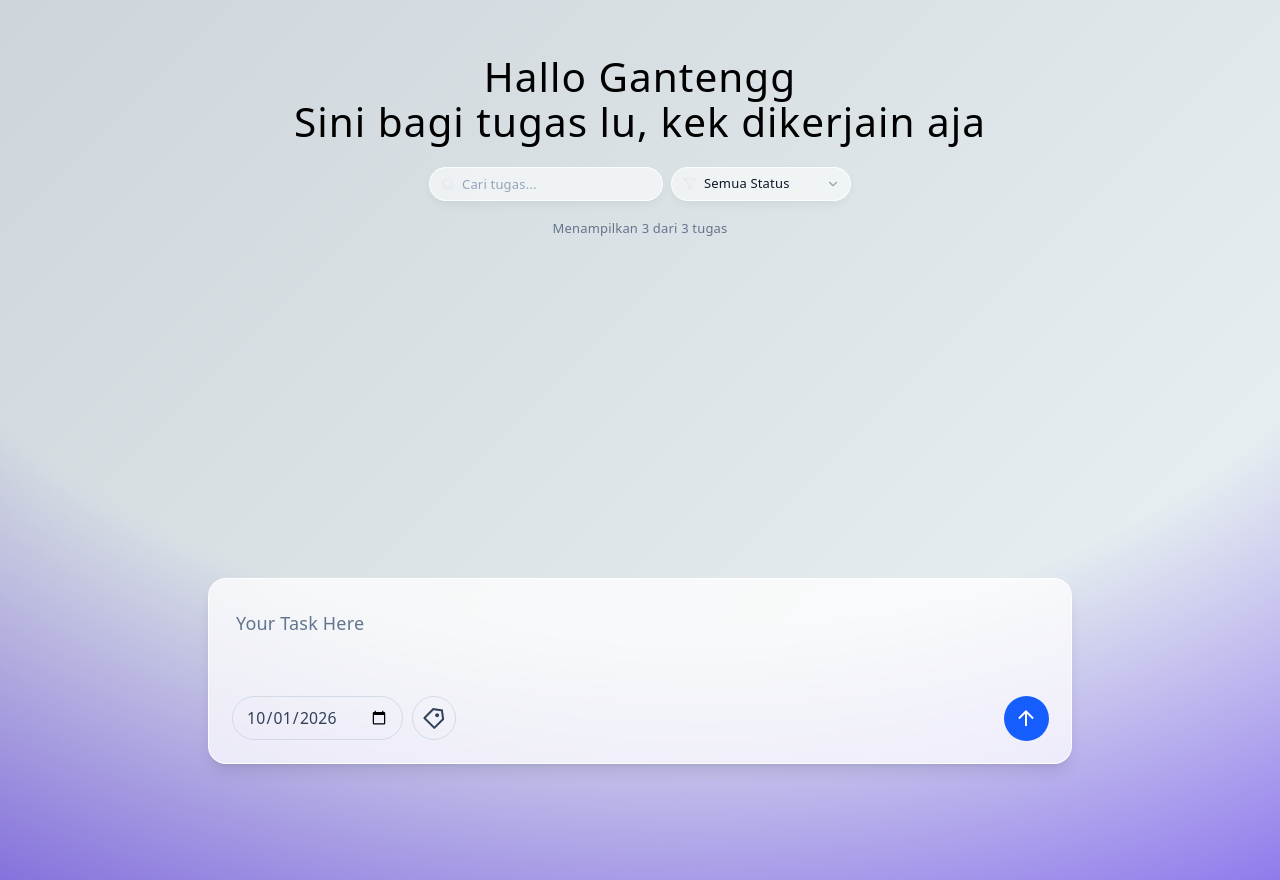
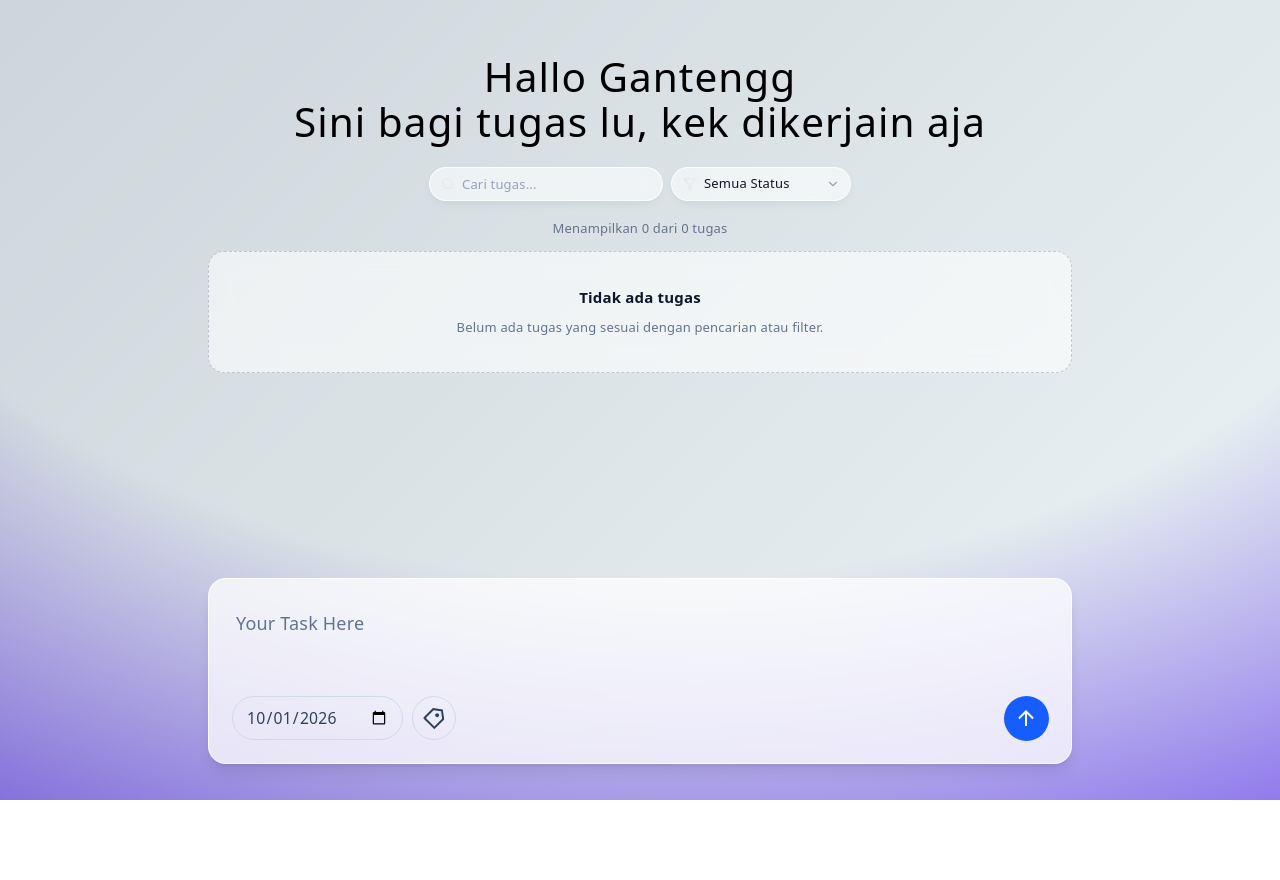
Before and after one commit to abcdavk/task-mate, a React (Vite) app: page / in a window 1280 px wide. After the commit the page ends 800 px from the top, so only its background shows below. Built offline with nearby package versions, Linux system fonts and the light colour scheme.

Commit message:
feat: implement localStorage

```diff
--- a/src/App.jsx
+++ b/src/App.jsx
@@ -4,31 +4,32 @@ import "./styles/tasklist.css"; // [daftar] style bagian daftar tugas
 import TaskForm from "./components/ui/form";
 import { useState } from "react";
 import TaskSection from "./components/ui/taskSection"; // [daftar]
+import { addTask, getTasks } from "./utils/storage";
 
 // [daftar] tiap tugas sekarang punya `id`, dan tgl memakai format YYYY-MM-DD
-const DUMMY_DATA = [
-  {
-    id: 1,
-    judul: "Mengerjakan tugas anu",
-    tgl: "2025-10-02",
-    selesai: false,
-  },
-  {
-    id: 2,
-    judul: "Mengerjakan tugas lain",
-    tgl: "2025-10-03",
-    selesai: false,
-  },
-  {
-    id: 3,
-    judul: "Mengerjakan ppt",
-    tgl: "2025-10-04",
-    selesai: false,
-  },
-];
+// const DUMMY_DATA = [
+//   {
+//     id: 1,
+//     judul: "Mengerjakan tugas anu",
+//     tgl: "2025-10-02",
+//     selesai: false,
+//   },
+//   {
+//     id: 2,
+//     judul: "Mengerjakan tugas lain",
+//     tgl: "2025-10-03",
+//     selesai: false,
+//   },
+//   {
+//     id: 3,
+//     judul: "Mengerjakan ppt",
+//     tgl: "2025-10-04",
+//     selesai: false,
+//   },
+// ];
 
 function App() {
-  const [todo, setTodo] = useState(DUMMY_DATA);
+  const [todo, setTodo] = useState(getTasks());
 
   return (
     <main className="app-shell">
@@ -46,11 +47,19 @@ function App() {
         <TaskSection tasks={todo} setTasks={setTodo} />
 
         <TaskForm
-          onAddTask={(newTask) =>
-            setTodo((currentTodo) => [
-              ...currentTodo,
-              { ...newTask, id: Date.now() },
-            ])
+          onAddTask={(newTask) =>{
+              const task = {
+                ...newTask,
+                id: Date.now(),
+              };
+
+              setTodo((currentTodo) => [
+                ...currentTodo,
+                task,
+              ]);
+
+              addTask(task);
+            }
           }
         />
       </section>
--- a/src/components/ui/taskSection.jsx
+++ b/src/components/ui/taskSection.jsx
@@ -2,6 +2,7 @@ import { useState } from "react";
 import FilterBar from "./filterBar";
 import TaskList from "./taskList";
 import ConfirmDialog from "./confirmDialog";
+import { editTask, removeTask } from "../../utils/storage";
 
 
 function TaskSection({ tasks, setTasks }) {
@@ -15,10 +16,17 @@ function TaskSection({ tasks, setTasks }) {
         task.id === id ? { ...task, selesai: !task.selesai } : task
       )
     );
+
+    const task = tasks.find((task) => task.id === id);
+
+    editTask(id, {
+      selesai: !task.selesai,
+    });
   };
 
   const deleteTask = (id) => {
     setTasks((prev) => prev.filter((task) => task.id !== id));
+    removeTask(id)
   };
 
 
--- /dev/null
+++ b/src/utils/storage.js
@@ -0,0 +1,28 @@
+const STORAGE_KEY = "tasks";
+
+export function getTasks() {
+  return JSON.parse(localStorage.getItem(STORAGE_KEY)) || [];
+}
+
+export function addTask(task) {
+  const tasks = getTasks();
+  tasks.push(task);
+
+  localStorage.setItem(STORAGE_KEY, JSON.stringify(tasks));
+}
+
+export function removeTask(id) {
+  const tasks = getTasks().filter(task => task.id !== id);
+
+  localStorage.setItem(STORAGE_KEY, JSON.stringify(tasks));
+}
+
+export function editTask(id, changes) {
+  const tasks = getTasks().map(task =>
+    task.id === id
+      ? { ...task, ...changes }
+      : task
+  );
+
+  localStorage.setItem(STORAGE_KEY, JSON.stringify(tasks));
+}
```
